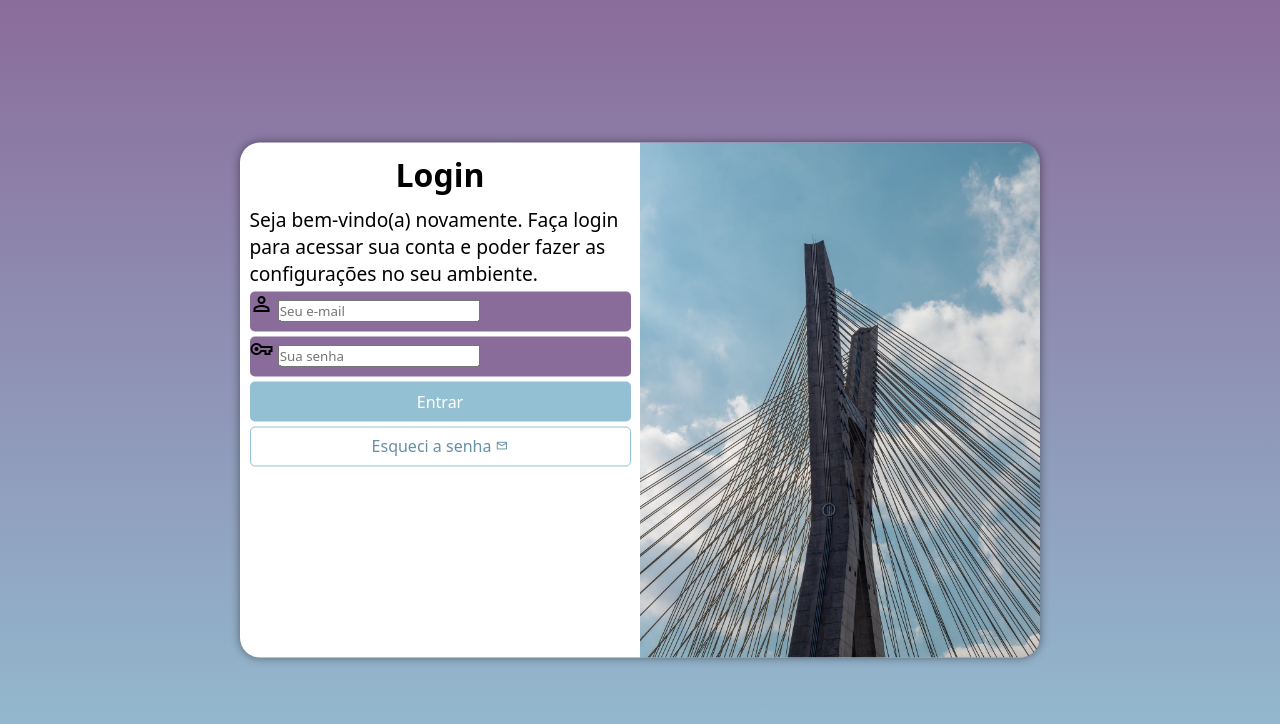
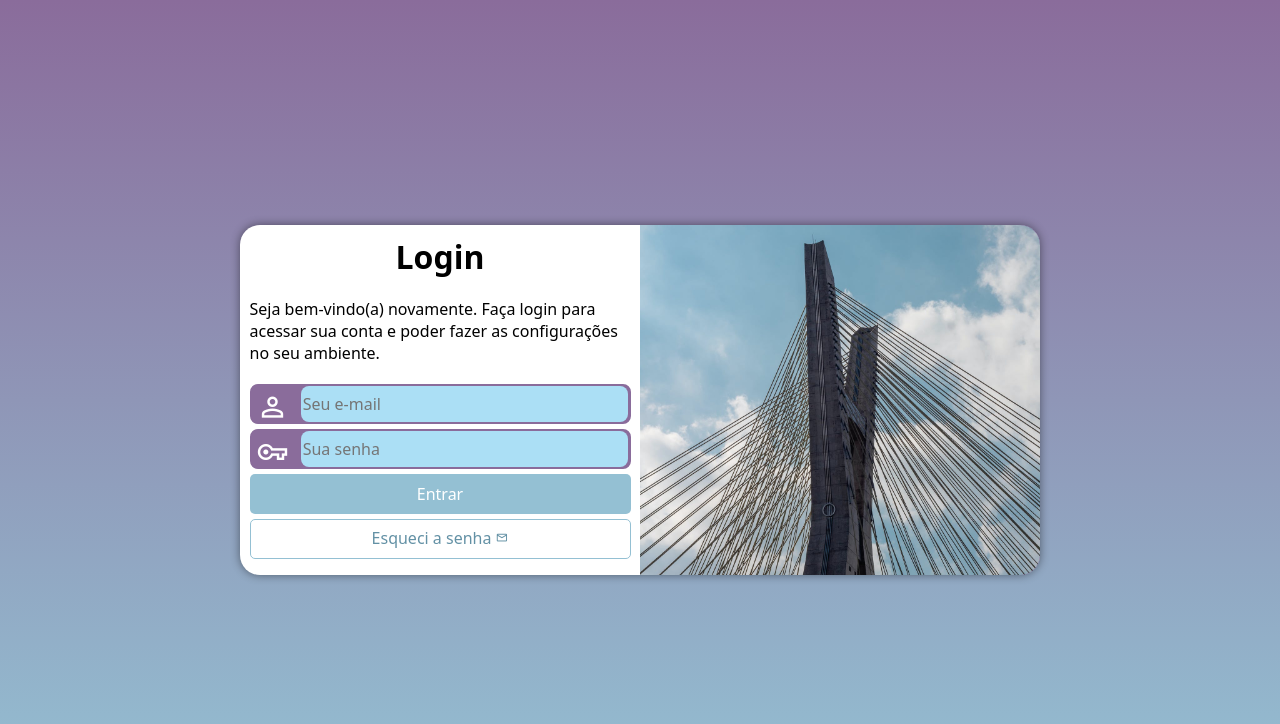
Before and after one commit to Isaph26/projeto-login, a PHP site: page / in a window 1280 px wide. Shown: the top 724 px of the page. Run offline with PHP 8.4, Linux system fonts and the light colour scheme.

Commit message:
formulário concluído

```diff
--- a/estilos/media-query.css
+++ b/estilos/media-query.css
@@ -8,6 +8,7 @@
 
     section#login {
         width: 80vw;
+        height: 280px;
     }
 
     section#login > div#imagem {
@@ -20,6 +21,11 @@
         float: right;
         width: 70%;
     }
+
+    div#formulario > p {
+    font-size: 1em;
+    margin: 5px 0px;
+    }
 }
 
 @media  screen and (min-width: 992px) {
@@ -30,6 +36,7 @@
 
     section#login {
         width: 800px;
+        height: 350px;
     }
 
     section#login > div#imagem {
@@ -47,6 +54,7 @@
     }
 
     div#formulario > p {
-        font-size: 1.2em;
+        font-size: 1em;
+        margin: 20px 0px;
     }
 }
--- a/estilos/style.css
+++ b/estilos/style.css
@@ -28,8 +28,8 @@ section#login {
     position: absolute;
     top: 50%;
     left: 50%;
+    overflow: hidden;
     transform: translate(-50%, -50%);
-    overflow: hidden;
 
     background-color: white;
     width: 250px;
@@ -65,15 +65,38 @@ div#formulario > p {
 
 form > div.campo {
     background-color: #8a6c9b;
+    border: 2px solid #8a6c9b;
     display: block;
     width: 100%;
     height: 40px;
-    border-radius: 5px;
+    border-radius: 8px;
     margin: 5px 0px;
 }
 
 div.campo > label {
     display: none;
+}
+
+div.campo > span {
+    color: white;
+    font-size: 2em;
+    width: 45px;
+    padding: 5px;
+}
+
+div.campo > input {
+    background-color: #abdff5;
+    font-size: 1em;
+    width: calc(100% - 50px);
+    height: 100%;
+    border: 0px;
+    border-radius: 8px;
+    padding: 2px;
+    transform: translateY(-13px);
+}
+
+div.campo > input:focus-within {
+    background-color: white;
 }
 
 form > input[type=submit] {
```
